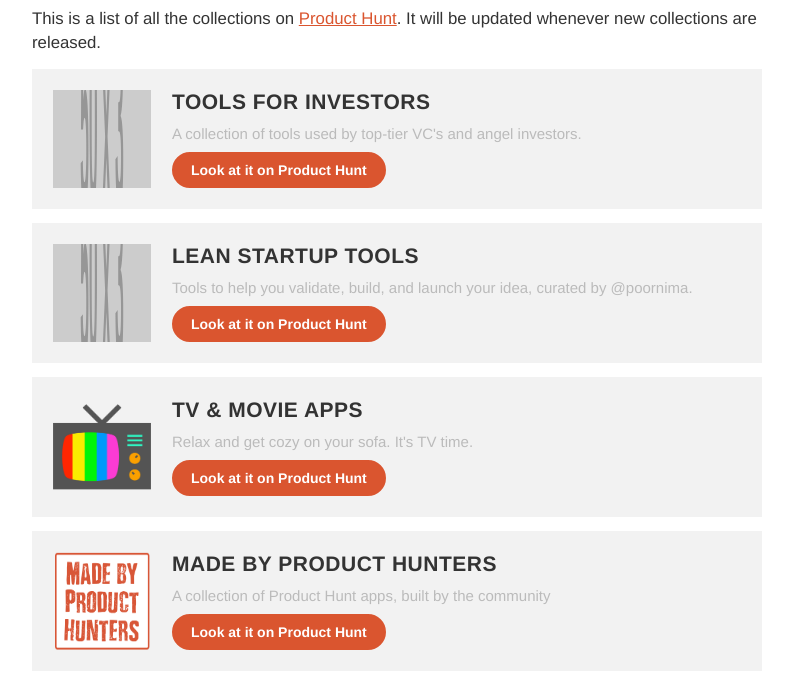
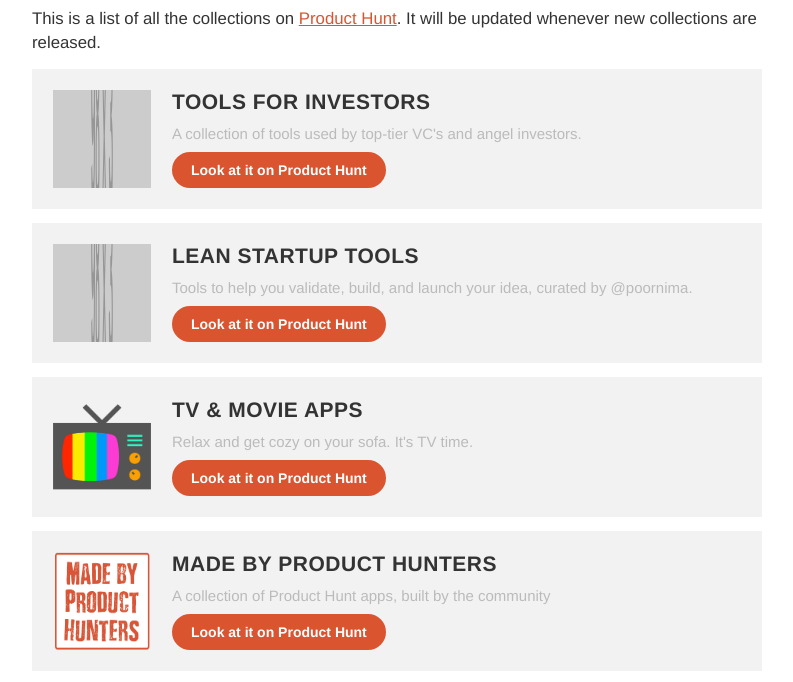
Before and after one commit to Ticolyle/product-hunt-collections, a plain HTML site: page index.html in a window 1280 px wide. Shown: the part 79-761 px from the top of the page, without its empty margins (243-1036 px from the left). Drawn offline with nearby package versions, Linux system fonts and the light colour scheme; placeholder pictures from the web are drawn by us.

Commit message:
Update index.html

```diff
--- a/index.html
+++ b/index.html
@@ -23,7 +23,7 @@
 
 <!--
       <div class="collection">
-        <img src="http://placehold.it/50/3D9970">
+        <img src="http://placehold.it/98/3D9970&text=PH+Collection">
         <div class="content">
           <h3>Tools</h3>
           <p>Tools to </p>
@@ -34,7 +34,7 @@
       </div>
 -->
       <div class="collection">
-        <img src="http://placehold.it/50/3D9970">
+        <img src="http://placehold.it/98/3D9970&text=Investors">
         <div class="content">
           <h3>Tools for Investors</h3>
           <p>A collection of tools used by top-tier VC's and angel investors.</p>
@@ -45,7 +45,7 @@
       </div>
 
       <div class="collection">
-        <img src="http://placehold.it/50/3D9970">
+        <img src="http://placehold.it/98/3D9970&text=Startups">
         <div class="content">
           <h3>Lean Startup Tools</h3>
           <p>Tools to help you validate, build, and launch your idea, curated by @poornima.</p>
```
